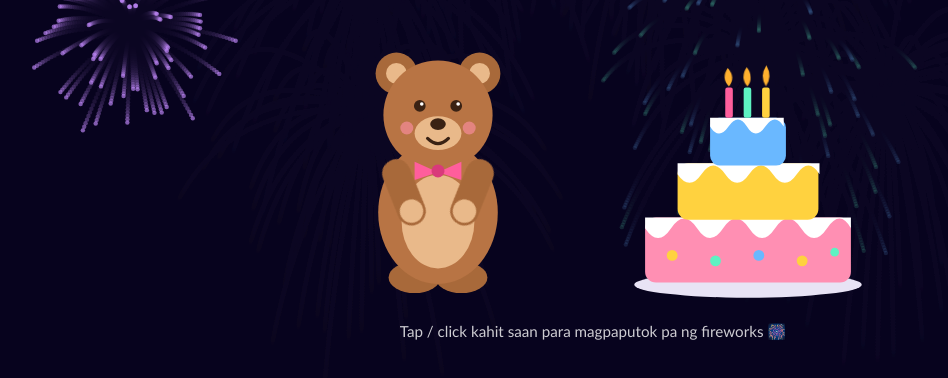
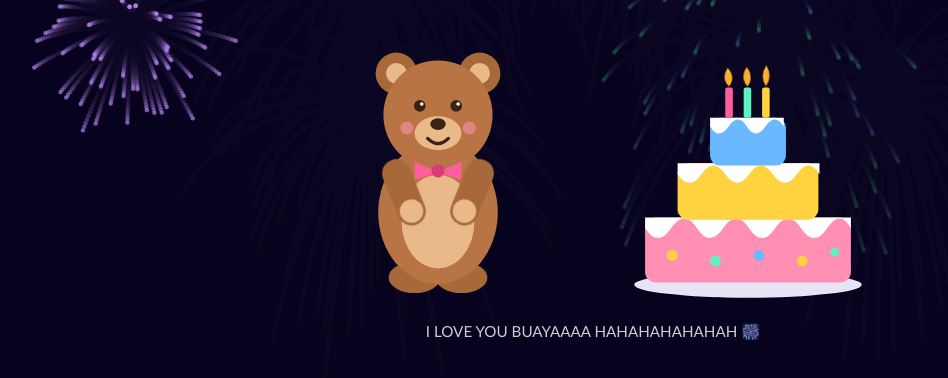
Before and after one commit to Styx402/Happy-Birthday-Stephen, a plain HTML site: page index.html in a window 1280 px wide. Shown: the part 306-684 px from the top of the page, without its empty margins (47-995 px from the left). Drawn offline with Linux system fonts and the light colour scheme.

Commit message:
Change fireworks message to 'I LOVE YOU BUAYAAAA'

```diff
--- a/index.html
+++ b/index.html
@@ -48,7 +48,7 @@
       <path class="flame f3" d="M136.5 12 q7 9 0 17 q-7 -8 0 -17z" fill="#ffb02e"/>
     </svg>
   </div>
-  <p>Tap / click kahit saan para magpaputok pa ng fireworks 🎆</p>
+  <p> I LOVE YOU BUAYAAAA HAHAHAHAHAHAH 🎆</p>
 </main>
 <script src="script.js"></script>
 </body>
```
